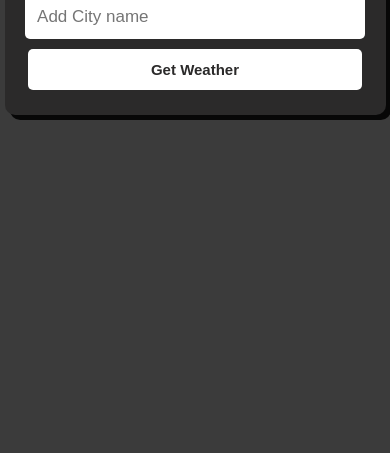
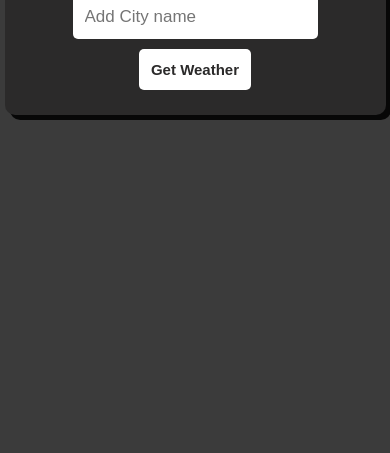
Before and after one commit to MuhammadHuzaifa-Dev/Weather_webapp, a plain HTML site: page index.html in a window 390 px wide. Shown: the part 391-844 px from the top of the page. Drawn offline with Linux system fonts and the light colour scheme.

Commit message:
Update style.css

```diff
--- a/style.css
+++ b/style.css
@@ -66,12 +66,12 @@ button {
   }
 
  input {
-  width: 90%;
+  width: auto;
   padding: 12px;
   margin-bottom: 10px;
  }
   button {
-    width: 95%;
+    width: auto;
     font-size: 15px;
     padding: 12px;
     margin-bottom: 10px;
```
